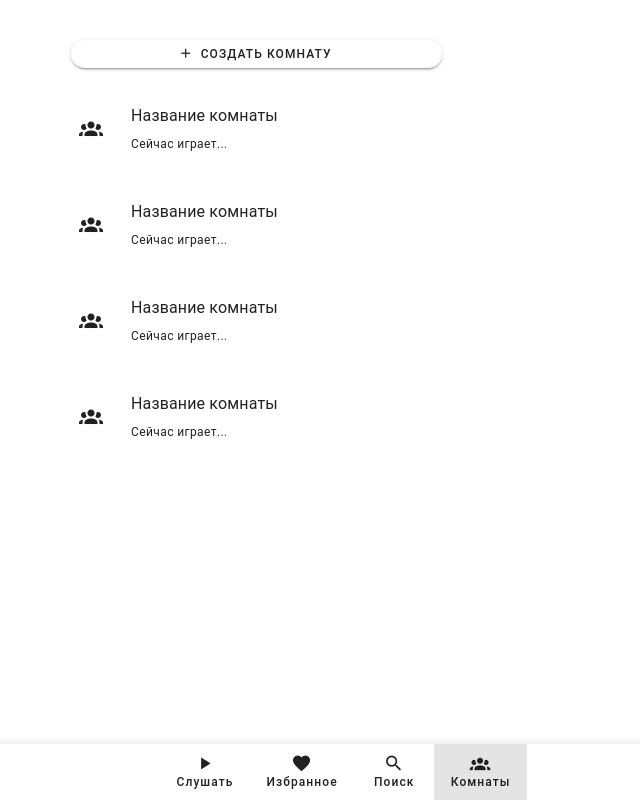
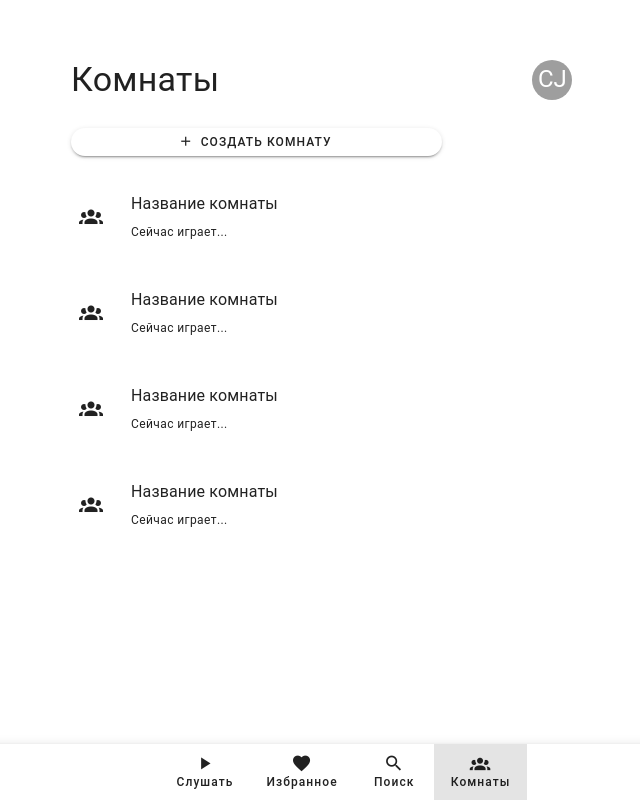
Before and after one commit to khalaeva/MTS-audio, a Vue app: page /room in a window 1280 px wide. Shown: the whole page, without its empty margins (297-937 px from the left). Built offline with nearby package versions, Linux system fonts and the light colour scheme.

Commit message:
modific listrooms

```diff
--- a/src/views/ListRoom.vue
+++ b/src/views/ListRoom.vue
@@ -1,5 +1,19 @@
 <template>
     <v-container class="mt-6 ml-3">
+        <v-row class="mt-2">
+            <v-col cols="8">
+                <div class="text-h4 mb-1">
+                    Комнаты
+                </div>
+            </v-col>
+            <v-col cols="4" align="center" justify="center">
+                <router-link to="/login">
+                    <v-avatar color="grey">
+                        <span  class="text-h5">CJ</span>
+                    </v-avatar>
+                </router-link>
+            </v-col>
+        </v-row>
         <v-row>
             <v-col cols="8">
                 <v-btn
--- /dev/null
+++ b/src/views/Profile.vue
@@ -0,0 +1,6 @@
+<template>
+Личный кабинет
+</template>
+
+<script setup>
+</script>
```
